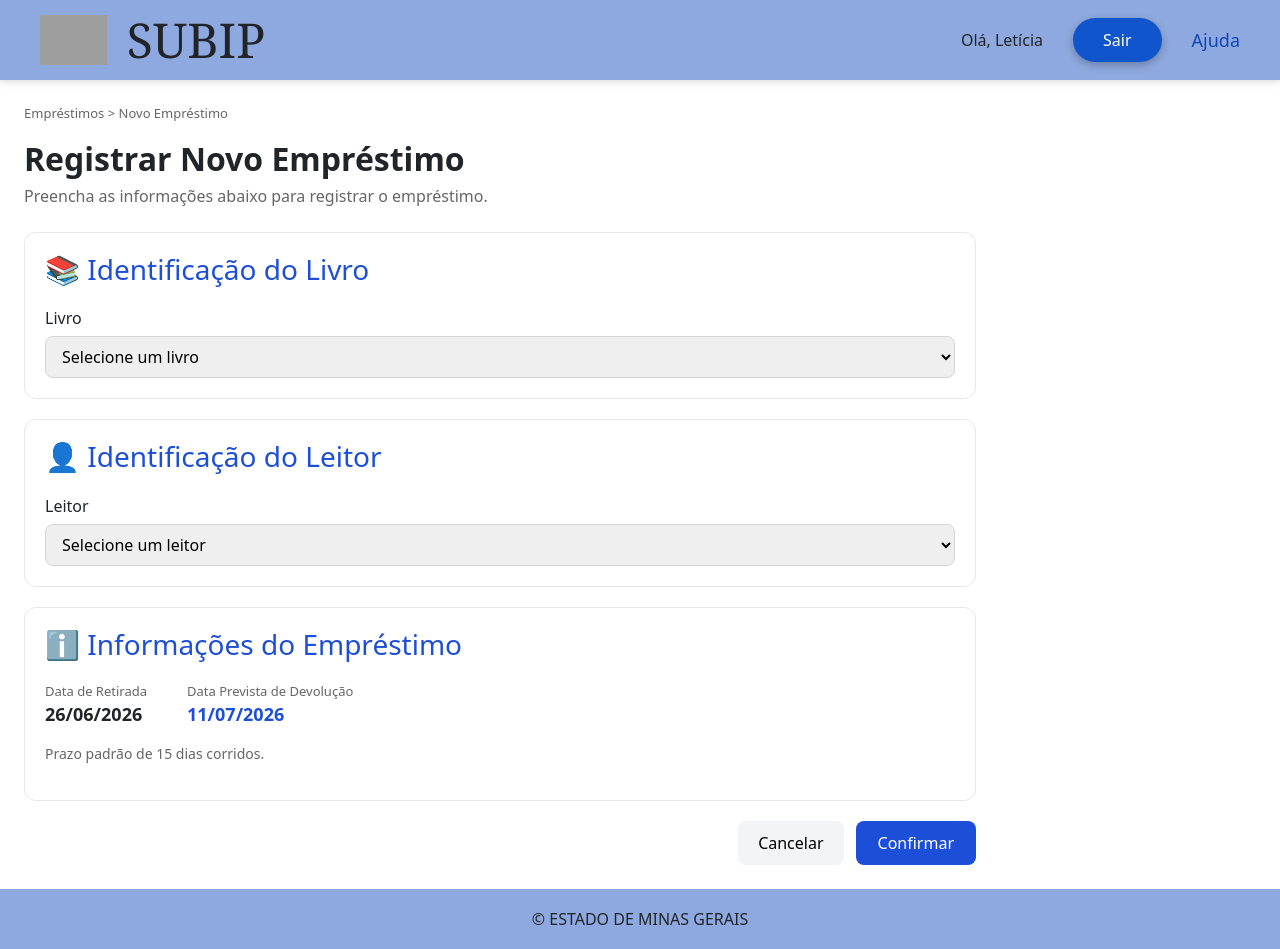
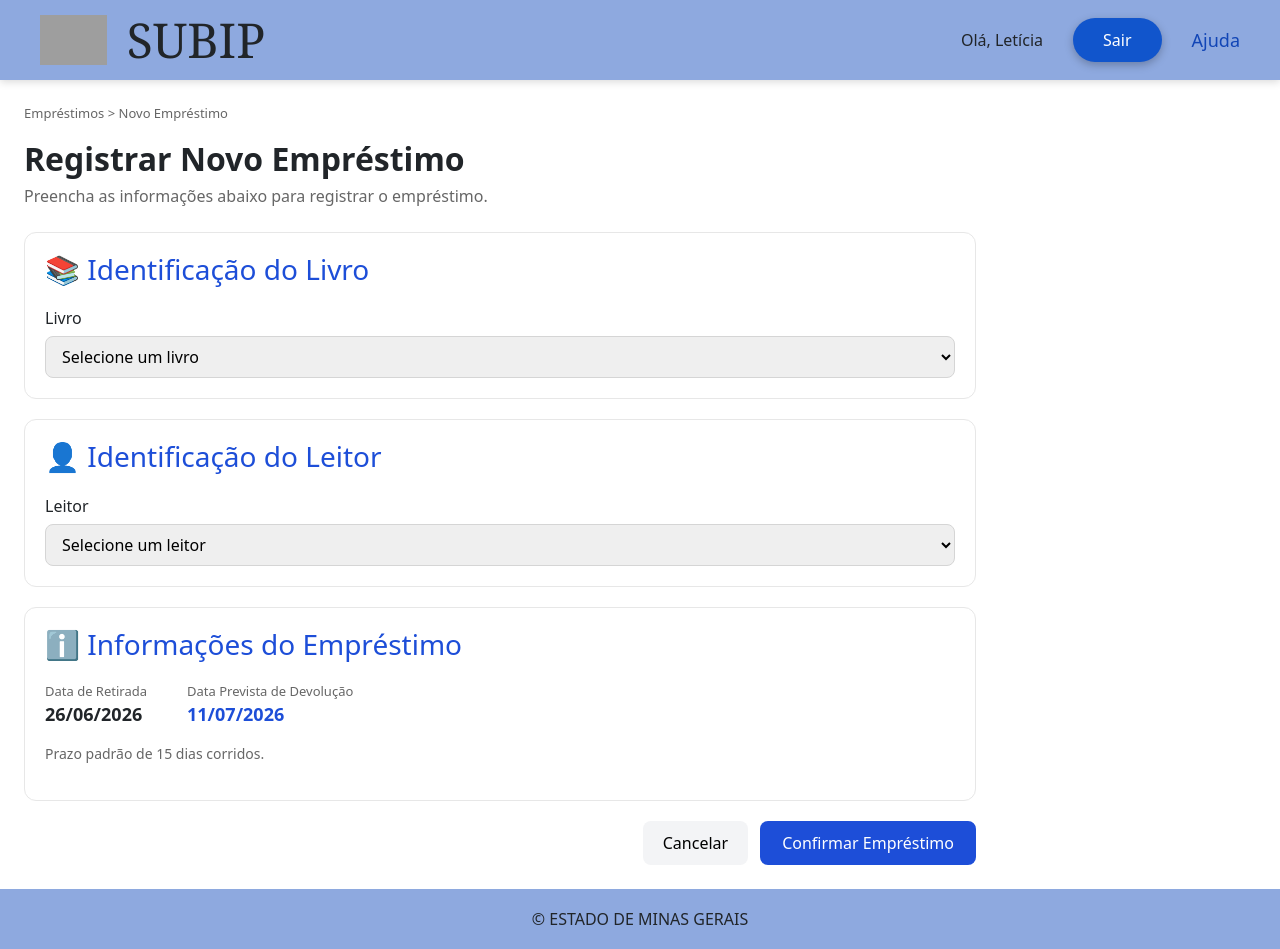
Before and after one commit to Leticia-mauricio/SUBiP-Frontend, an Angular app: page /gerenciar/emprestimos/adicionar in a window 1280 px wide. Built offline with nearby package versions, Linux system fonts and the light colour scheme; grey boxes are pictures that could not be loaded.

Commit message:
Jun 26, 2026, 9:12 AM

```diff
--- a/src/app/features/emprestimo/pages/emprestimo-adicionar/emprestimo-adicionar.html
+++ b/src/app/features/emprestimo/pages/emprestimo-adicionar/emprestimo-adicionar.html
@@ -79,10 +79,8 @@
 
       </button>
 
-
-
       <button type="submit" class="btn-confirmar" (click)="salvar()">
-        Confirmar
+        Confirmar Empréstimo
       </button>
 
     </div>
```
